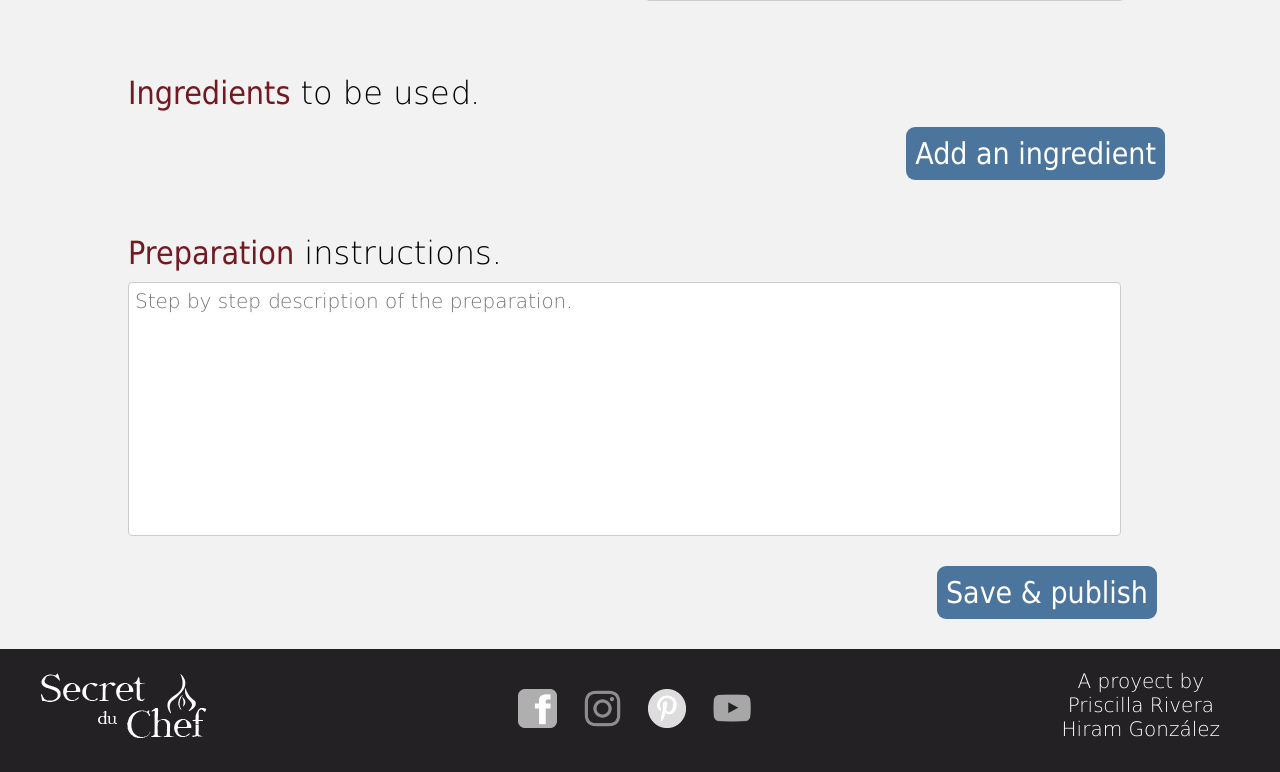
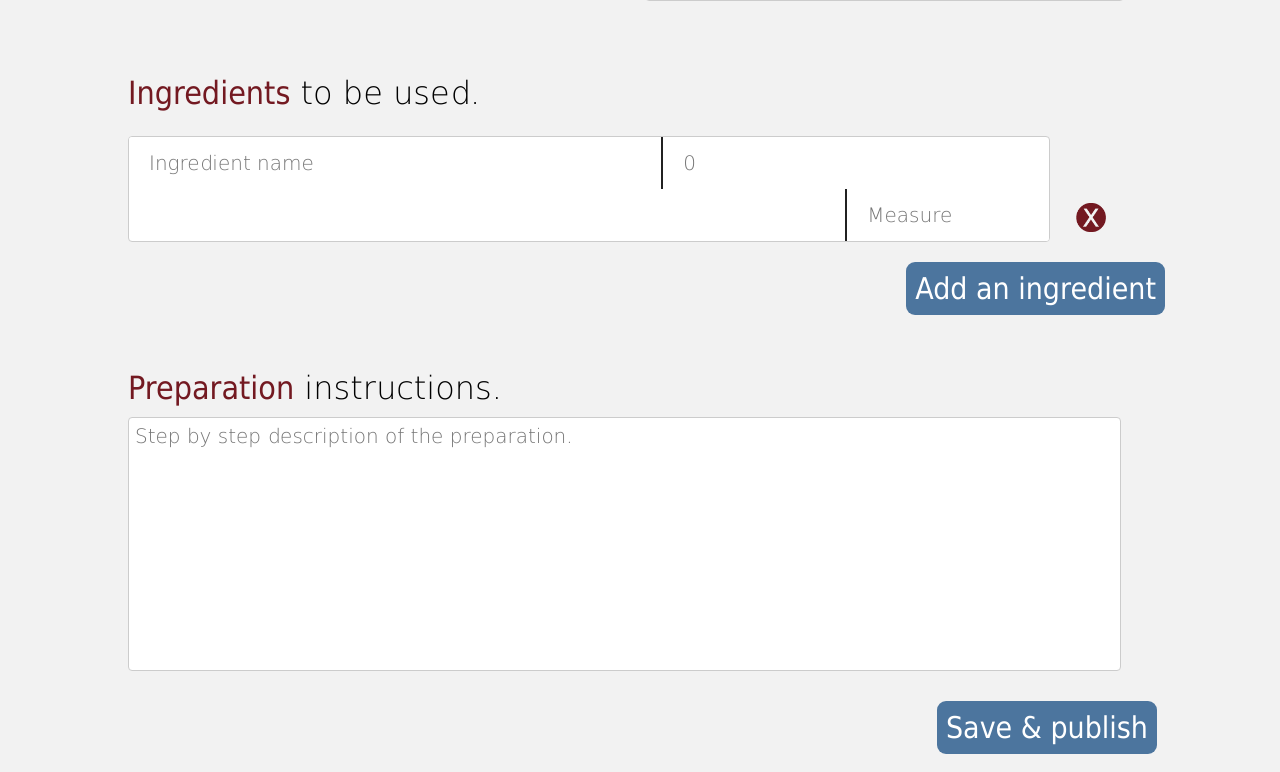
Before and after one commit to PriRivera/Proyecto-final, a PHP site: page /submit.html in a window 1280 px wide. Shown: the part 686-1458 px from the top of the page. Run offline with PHP 8.4, Linux system fonts and the light colour scheme.

Commit message:
Login submit
Login terminado submit terminado
o eso creo

```diff
--- a/css/style.css
+++ b/css/style.css
@@ -42,6 +42,7 @@ body{
 .logo{
     max-width: 5em;
     margin: .5em 3em 0em;
+    cursor: pointer;
 }
 .main-nav__list{
     float: right;
@@ -127,6 +128,7 @@ h3 span{
     background: #4C759E;
     color: #fff;
     font-family: 'Dejavu-Sans-Condensed';
+    cursor: pointer;
 }
 .main-footer{
     width: 100%;
@@ -200,9 +202,6 @@ h3 span{
 .slider-img{
     width: 100%;
     height: auto;
-}
-.slider-img--queque{
-    height: ;
 }
 .sub-menu{
     margin: -4em 4em 0em 0em;
@@ -335,8 +334,18 @@ h3 span{
     border-radius: 4px;
     box-sizing: border-box;
 }
+.to-register{
+    font-size: 17px;
+}
 .btn-login{
     position: relative;
+    margin-left: 7.7em;
+    width: 16%;
+    left: 30%;
+}
+.btn-register{
+    position: relative;
+    margin-left: 13em;
     width: 16%;
     left: 30%;
 }
@@ -375,6 +384,54 @@ h3 span{
     width: 80%;
     text-align: left;
 }
+.ingrediente{
+    width: 100%;
+}
+.contenedor-generico{
+    display: inline-block;
+    width: 90%;
+    background: #fff;
+    justify-content: flex-start;
+    margin: 0;
+    padding: 0;
+    overflow: hidden;
+}
+.input-base{
+    display: inline-flex;
+    margin: 0;
+    font-family: 'Dejavu-Sans-ExtraLight';
+    font-size: 20px;
+    padding-left: 1em;
+}
+.input-name{
+    width: 55.5%;
+    height: 2.5em;
+    float: left;
+    border: none;
+}
+.input-quantity{
+    width: 19%;
+    height: 2.5em;
+    border-top: transparent;
+    border-right: transparent;
+    border-bottom: transparent;
+    border-left: 5px, solid, #ccc;
+}
+.input-unit{
+    width: 19.5%;
+    height: 2.5em;
+    float: right;
+    border-top: transparent;
+    border-right: transparent;
+    border-bottom: transparent;
+    border-left: 5px, solid, #ccc;
+}
+.input-delete{
+    display: inline-block;
+    width: 30px;
+    height: auto;
+    margin-left: 1em;
+}
 .btn-adding{
     position: relative;
     left: 76%;
--- a/index.html
+++ b/index.html
@@ -11,7 +11,7 @@
 <body>
     <header>
         <nav class="main-nav">
-            <img class="logo" src="img/logo.png" alt="Secret du Chef's logo">
+            <a href="index.html"><img class="logo" src="img/logo.png" alt="Secret du Chef's logo"></a>
             <div class="main-nav__search-container">
               <form action="">
                 <input class="main-nav__input" type="text" placeholder="Search.." name="search">
--- /dev/null
+++ b/js/app.js
@@ -0,0 +1,5 @@
+var toRegister = $('.to-register');
+toRegister.click(function(){
+   $('.cuadro-login').css({"display":"none"}),
+   $('.cuadro-registro').css({"display":"block"});
+});
--- a/submit.html
+++ b/submit.html
@@ -11,7 +11,7 @@
 <body>
     <header>
         <nav class="main-nav">
-            <img class="logo" src="img/logo.png" alt="Secret du Chef's logo">
+            <a href="index.html"><img class="logo" src="img/logo.png" alt="Secret du Chef's logo"></a>
             <div class="main-nav__search-container">
                 <form action="">
                   <input class="main-nav__input" type="text" placeholder="Search.." name="search">
@@ -45,8 +45,24 @@
             </div>
             <div class="bloque-aniadir">
                 <br><br>
-                <h3><span>Ingredients</span> to be used.</h3>
-
+                <h3><span>Ingredients</span> to be used.</h3> <br>
+                <div class="ingrediente">
+                    <div class="form-texto contenedor-generico border">
+                        <input class="input-base input-name" type="text" placeholder="Ingredient name">
+                        <input class="input-base input-quantity" type="number" min="0" step="1" placeholder="0">
+                        <input class="input-base input-unit" list="medidas" placeholder="Measure">
+                    </div>
+                    <a href=""><img class="input-delete" src="img/delete.png" alt=""></a>
+                </div>
+                <datalist id="medidas">
+                    <option value="Grams">
+                    <option value="Ounces">
+                    <option value="Liter">
+                    <option value="Milliliter">
+                    <option value="Cups">
+                    <option value="Teaspoon">
+                    <option value="Tablespoon">
+                </datalist>
                 <button class="main-btn btn-adding">Add an ingredient</button>
                 <br><br>
                 <h3><span>Preparation</span> instructions.</h3>
```
Also changed, not shown: login.html (+7 -3 lines), img/delete.png (added).
